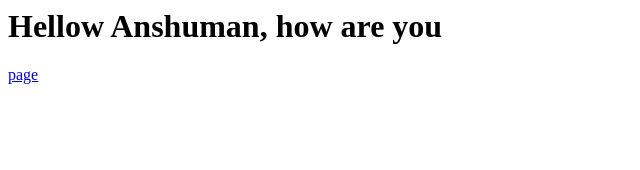
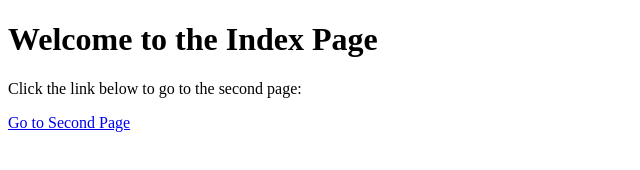
Before and after one commit to AnshumanKumar4554/Masti_With_Javascript, a plain HTML site: page index.html in a window 1280 px wide. Shown: the whole page, without its empty margins (0-640 px from the left). Drawn offline with Linux system fonts and the light colour scheme.

Commit message:
Update index.html

```diff
--- a/index.html
+++ b/index.html
@@ -1,2 +1,13 @@
-<h1>Hellow Anshuman, how are you</h1>
-<a href="about.html">page</a>
+<!DOCTYPE html>
+<html lang="en">
+<head>
+    <meta charset="UTF-8">
+    <meta name="viewport" content="width=device-width, initial-scale=1.0">
+    <title>Index Page</title>
+</head>
+<body>
+    <h1>Welcome to the Index Page</h1>
+    <p>Click the link below to go to the second page:</p>
+    <a href="second.html">Go to Second Page</a>
+</body>
+</html>
```
